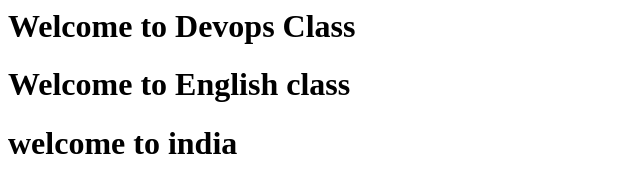
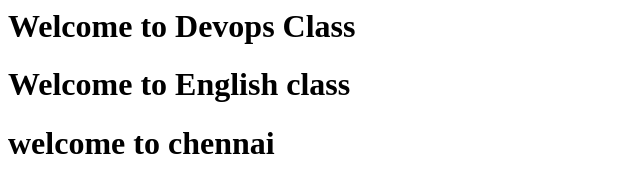
Before and after one commit to ersraj536/firstrepo, a plain HTML site: page index.html in a window 1280 px wide. Shown: the whole page, without its empty margins (0-640 px from the left). Drawn offline with Linux system fonts and the light colour scheme.

Commit message:
modification

```diff
--- a/index.html
+++ b/index.html
@@ -1,3 +1,3 @@
 <h1> Welcome to Devops Class </h1>
 <h1> Welcome to English class </h1>
-<h1> welcome to india </h1>
+<h1> welcome to chennai </h1>
```
